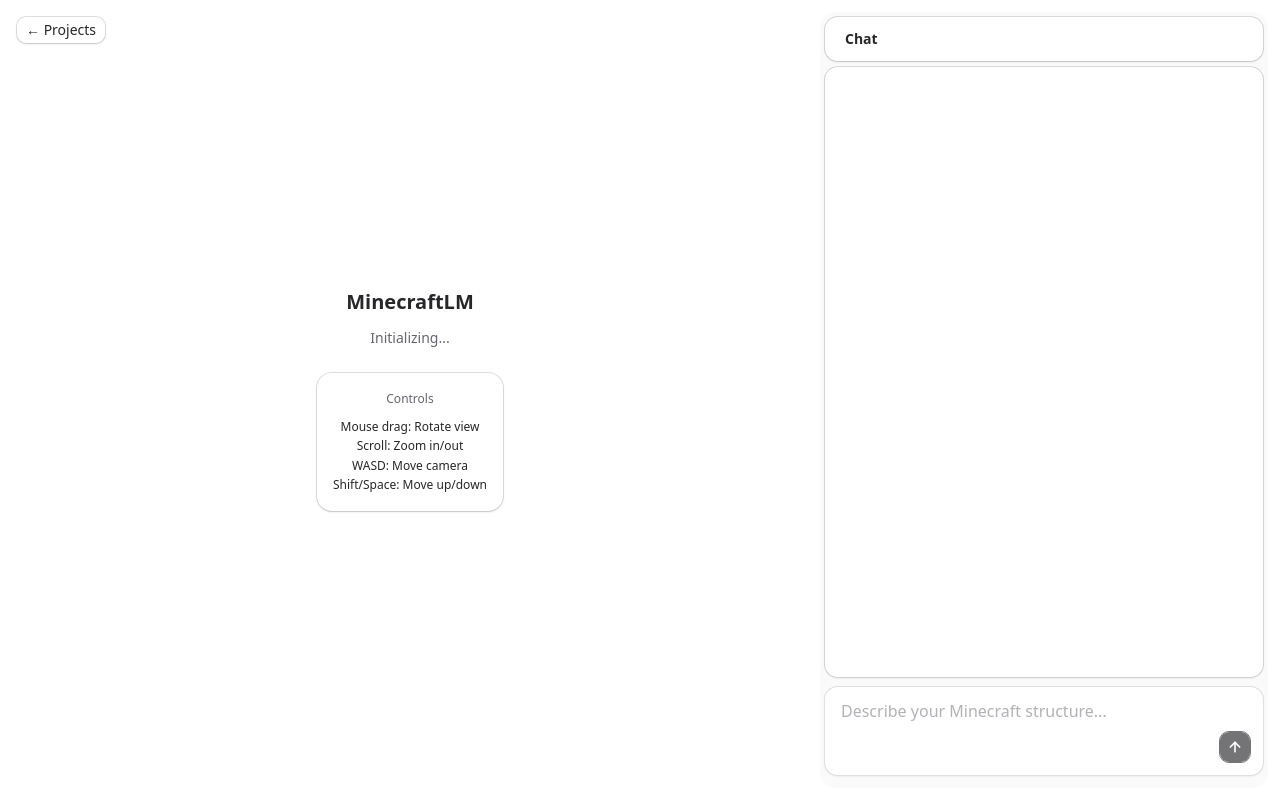
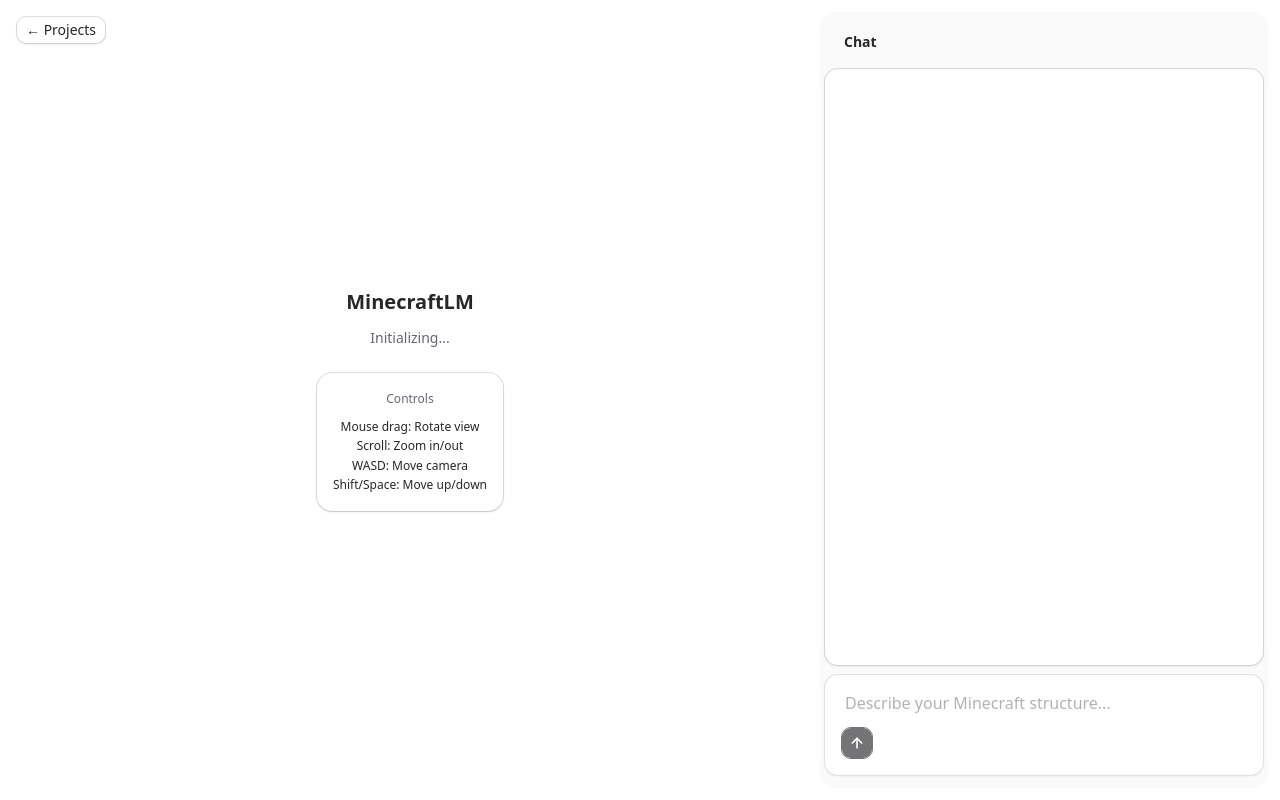
Before and after one commit to mattzh72/minecraftlm, a React (Vite) app in the folder frontend/: page /session/1 in a window 1280 px wide. Built offline with nearby package versions, Linux system fonts and the light colour scheme; no server answers.

Commit message:
UI fixes to place the model selector in the chat box

```diff
--- a/frontend/src/components/ModelSelector.jsx
+++ b/frontend/src/components/ModelSelector.jsx
@@ -59,7 +59,7 @@
       onValueChange={setSelectedModel}
       disabled={disabled}
     >
-      <SelectTrigger size="sm" className="w-auto min-w-0 text-xs">
+      <SelectTrigger size="sm" className="w-auto min-w-0 h-8 text-xs">
         <SelectValue placeholder="Select model">
           {selectedModel ? getModelDisplayName(selectedModel) : "Select model"}
         </SelectValue>
--- a/frontend/src/components/PromptBox.jsx
+++ b/frontend/src/components/PromptBox.jsx
@@ -3,6 +3,7 @@
 import { ArrowUp } from "lucide-react";
 import { cn } from "@/lib/utils";
 import { Button } from "@/components/ui/button";
+import { ModelSelector } from "./ModelSelector";
 
 export const PromptBox = forwardRef(function PromptBox(
   {
@@ -37,8 +38,8 @@
     <form
       onSubmit={handleSubmit}
       className={cn(
-        "w-full flex flex-col gap-2",
-        "rounded-xl border bg-background p-3 shadow-xs",
+        "w-full flex flex-col gap-3",
+        "rounded-xl border bg-background p-4 shadow-xs",
         className
       )}
     >
@@ -53,14 +54,16 @@
         maxRows={5}
         className="w-full px-1 resize-none bg-transparent outline-none text-foreground placeholder:text-muted-foreground disabled:opacity-50 disabled:cursor-not-allowed"
       />
+      <div className="flex items-center justify-between">
+        <ModelSelector disabled={disabled} />
         <Button
           type="submit"
           disabled={!isActive}
           size="icon"
-        className="self-end"
         >
           <ArrowUp size={18} strokeWidth={2.5} />
         </Button>
+      </div>
     </form>
   );
 });
--- a/frontend/src/components/SessionPage.jsx
+++ b/frontend/src/components/SessionPage.jsx
@@ -15,7 +15,6 @@
   FrameFooter,
 } from "@/components/ui/frame";
 import useInitialMessage from "@/hooks/useInitialMessage";
-import { ModelSelector } from "./ModelSelector";
 
 /**
  * Session page - displays chat panel and 3D viewer for a specific session
@@ -110,10 +109,9 @@
         </div>
 
         <Frame className="w-md shrink-0 my-3 mr-3 max-h-[calc(100%-1.5rem)]">
-          <FramePanel className="py-3 flex items-center justify-between">
+          <FrameHeader>
             <FrameTitle>Chat</FrameTitle>
-            <ModelSelector disabled={chatIsLoading} />
-          </FramePanel>
+          </FrameHeader>
           <FramePanel className="flex-1 min-h-0 p-0 overflow-clip">
             <AgentScroller
               autoScrollDeps={[
```
Lines whose indentation alone changed are shown as unchanged.
